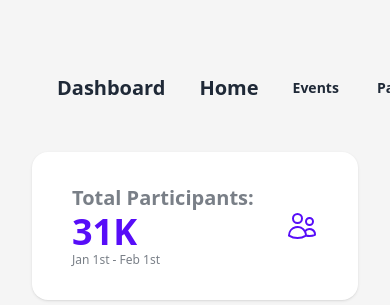
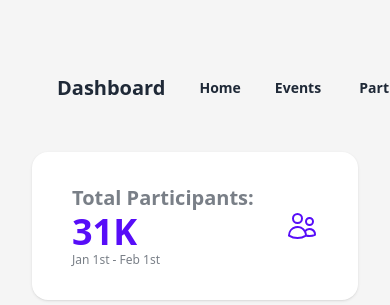
Before and after one commit to engrnazrulislam/event_mgmt_sys, a Django app: page /events/dashboard/ in a window 390 px wide; the page is wider, and only the part inside the window is pictured. Shown: the top 305 px of that part. Run offline with Django 5.2, Linux system fonts and the light colour scheme; data that the repository does not hold is empty.

Commit message:
update home button

```diff
--- a/events/templates/dashboard.html
+++ b/events/templates/dashboard.html
@@ -5,7 +5,7 @@
           <a href="{% url "dashboard" %}"class="btn btn-ghost normal-case text-xl">{{dashboard_name}}</a>
         </div>
         <div class="flex-none">
-          <a href="{% url "user_dashboard" %}"class="btn btn-ghost normal-case text-xl">Home</a>
+          <a href="{% url "user_dashboard" %}"class="btn btn-ghost sm:btn-sm md:btn-md lg:btn-lg normal-case">Home</a>
         </div>
     {% endblock dashboard_btn %}
     {% block stats %}
--- a/events/templates/user_dashboard.html
+++ b/events/templates/user_dashboard.html
@@ -5,7 +5,7 @@
           <a href="{% url "dashboard" %}"class="btn btn-ghost normal-case text-xl">Dashboard</a>
     </div>
     <div class="flex-none">
-          <a href="{% url "user_dashboard" %}"class="btn btn-ghost normal-case text-xl">{{dashboard_name}}</a>
+          <a href="{% url "user_dashboard" %}"class="btn btn-ghost sm:btn-sm md:btn-md lg:btn-lg normal-case">{{dashboard_name}}</a>
     </div>
 {% endblock home_btn %}
 {% block event_list %}
```
